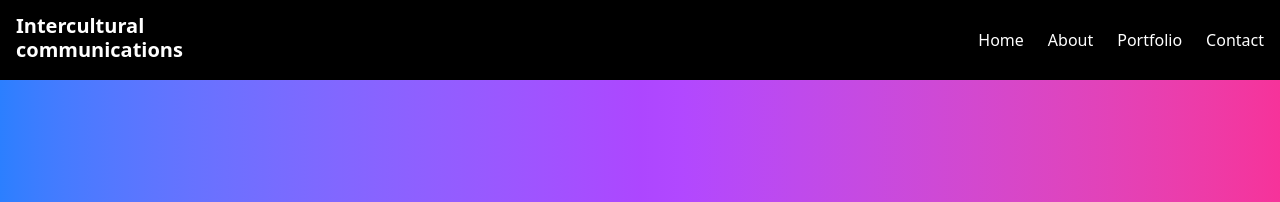
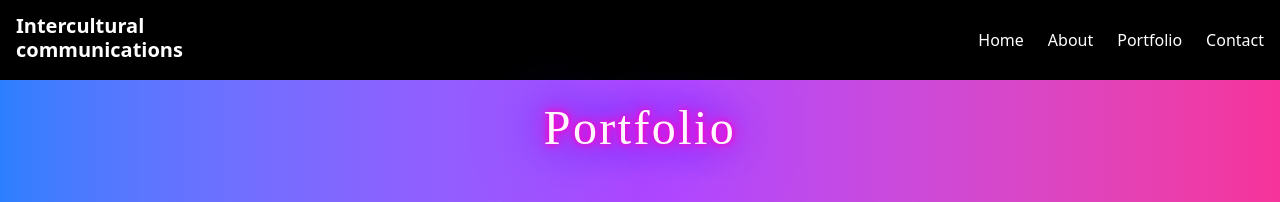
Before and after one commit to lasyaVelisela1805/Portfolio_Web_App, a React (Vite) app: page / in a window 1280 px wide. Shown: the top 202 px of the page. Built offline with nearby package versions, Linux system fonts and the light colour scheme.

Commit message:
updated Home Page

```diff
--- a/src/Components/Home.jsx
+++ b/src/Components/Home.jsx
@@ -1,11 +1,69 @@
-import React from 'react';
+import React, { useEffect } from 'react';
 import NavBar from './NavBar';
 
 const Home = () => {
+  useEffect(() => {
+    const letters = "ABCDEFGHIJKLMNOPQRSTUVWXYZ";
+
+    document.querySelectorAll("[data-animated-text]").forEach((element) => {
+      let interval = null;
+
+      const originalText = element.dataset.value;
+
+      element.onmouseover = (event) => {
+        let iteration = 0;
+        clearInterval(interval);
+
+        interval = setInterval(() => {
+          event.target.innerText = originalText
+            .split("")
+            .map((letter, index) => {
+              if (index < iteration) {
+                return originalText[index];
+              }
+
+              return letters[Math.floor(Math.random() * 26)];
+            })
+            .join("");
+
+          if (iteration >= originalText.length) {
+            clearInterval(interval);
+          }
+
+          iteration += 1 / 3;
+        }, 30);
+      };
+    });
+  }, []);
+
   return (
-    <div className="min-h-screen flex flex-col">
+    <div className="min-h-screen flex flex-col relative">
       {/* Navbar */}
       <NavBar />
+
+      {/* Animated Portfolio Heading */}
+      <div className="relative">
+        <div className="absolute top-6 left-1/2 transform -translate-x-1/2 z-50">
+        <h2
+  className="text-5xl font-extrabold text-transparent bg-clip-text bg-white tracking-wider cursor-pointer macondo-regular glow-text {
+  color: white;
+  text-shadow:
+    0 0 5px #fff,
+    0 0 10px #fff,
+    0 0 20px #f0f,
+    0 0 30px #f0f,
+    0 0 40px #0ff,
+    0 0 50px #0ff,
+    0 0 60px #0ff;
+} "
+  data-value="Portfolio"
+  data-animated-text
+>
+  Portfolio
+</h2>
+
+        </div>
+      </div>
 
       {/* Page Content */}
       <main className="flex-grow">
@@ -20,8 +78,6 @@ const Home = () => {
                 <h1 className="text-4xl md:text-5xl font-bold mb-6 leading-tight">
                   Embrace Diversity Through Effective Communication
                 </h1>
-
-
               </div>
 
               {/* Right Image */}
--- a/src/index.css
+++ b/src/index.css
@@ -1 +1,21 @@
 @import "tailwindcss";
+
+
+@import url('https://fonts.googleapis.com/css2?family=Limelight&display=swap');
+
+.macondo-regular {
+  font-family: "Macondo", cursive;
+  font-weight: 400;
+  font-style: normal;
+}
+
+.glow-text {
+  color: #fdf6ff;
+  text-shadow:
+    0 0 5px #ff00cc,
+    0 0 10px #ff00cc,
+    0 0 20px #ff00cc,
+    0 0 40px #9900ff,
+    0 0 60px #6600ff,
+    0 0 80px #3300ff;
+}
--- a/tailwind.config.js
+++ b/tailwind.config.js
@@ -8,12 +8,24 @@ export default {
       extend: {
         animation: {
           'fade-in': 'fadeIn 1s ease-out',
+          'gradient-x': 'gradientX 8s ease infinite',
         },
         keyframes: {
           fadeIn: {
             '0%': { opacity: 0, transform: 'translateY(20px)' },
             '100%': { opacity: 1, transform: 'translateY(0)' },
           },
+          gradientX: {
+            '0%, 100%': {
+              backgroundPosition: '0% 50%',
+            },
+            '50%': {
+              backgroundPosition: '100% 50%',
+            },
+          },
+        },
+        backgroundSize: {
+          '200': '200% 200%',
         },
       },
     },
```
